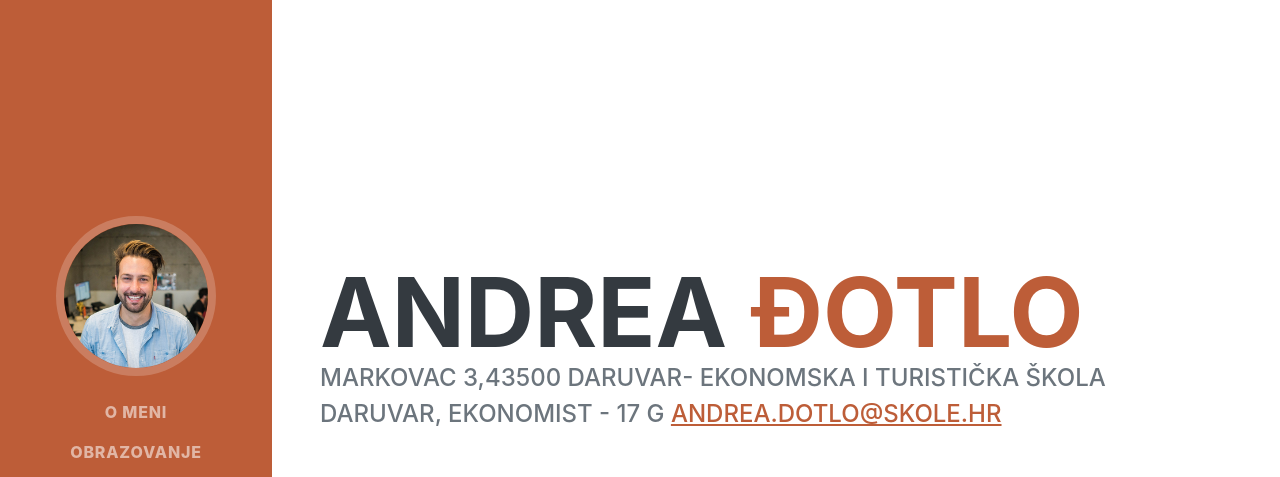
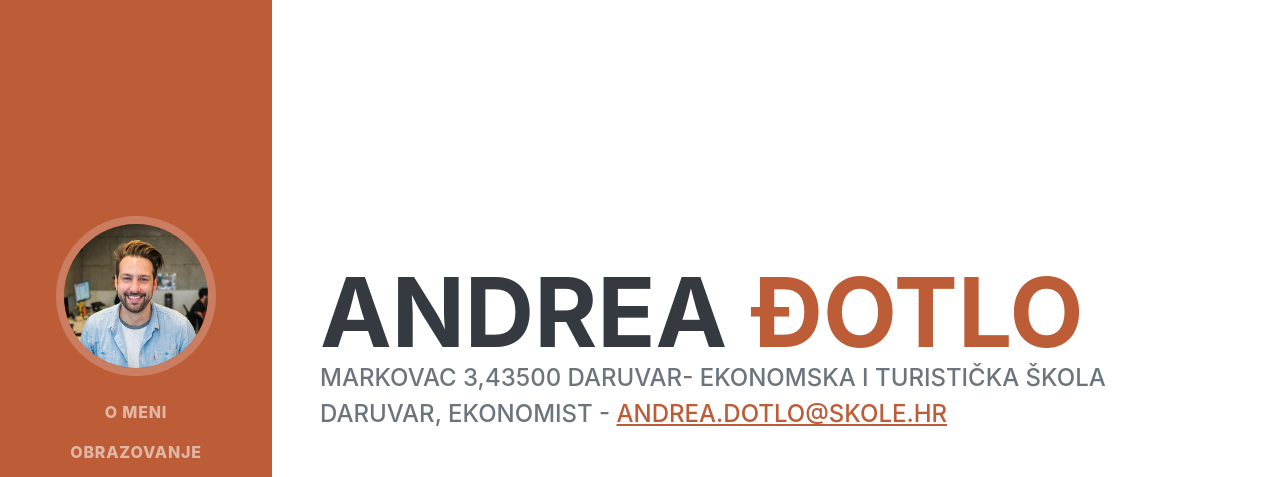
Before and after one commit to andreadotlo/dotloandrea28, a plain HTML site: page index.html in a window 1280 px wide. Shown: the top 477 px of the page. Drawn offline with nearby package versions, Linux system fonts and the light colour scheme; a web font is replaced by a local one.

Commit message:
Add files via upload

```diff
--- a/index.html
+++ b/index.html
@@ -43,7 +43,7 @@
                         <span class="text-primary">Đotlo</span>
                     </h1>
                     <div class="subheading mb-5">
-                        Markovac 3,43500 Daruvar- Ekonomska i turistička škola Daruvar, Ekonomist - 17 g
+                        Markovac 3,43500 Daruvar- Ekonomska i turistička škola Daruvar, Ekonomist -
                         <a href="mailto:name@email.com">andrea.dotlo@skole.hr</a>
                     </div>
                     <p class="lead mb-5"></p>
```
